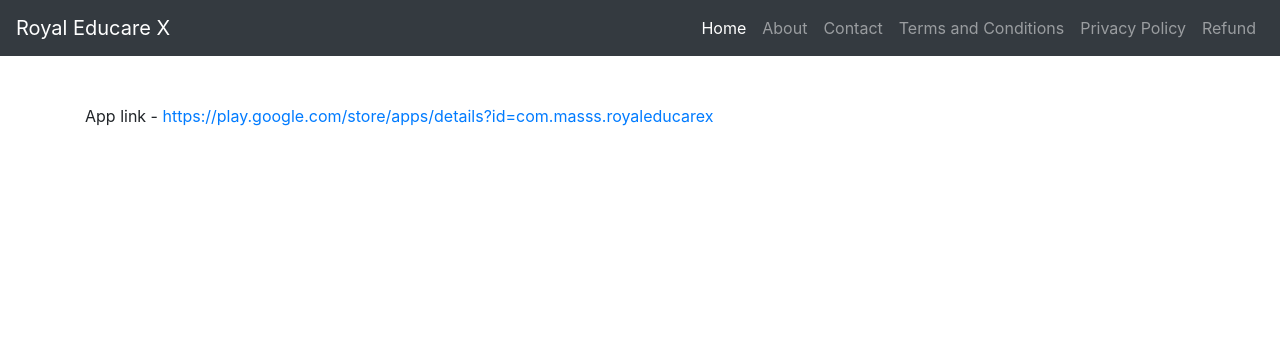
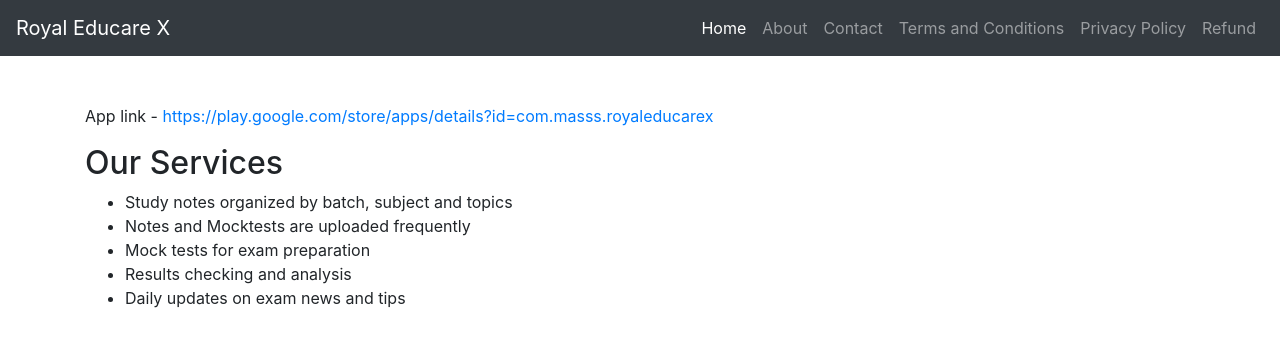
Before and after one commit to asanyal122/royaleducarex, a Flask app: page / in a window 1280 px wide. Shown: the top 347 px of the page. Run offline with Flask 2, Linux system fonts and the light colour scheme; some libraries are stand-ins or nearby versions.

Commit message:
shipping and services added

```diff
--- a/app.py
+++ b/app.py
@@ -26,3 +26,7 @@ def refund():
 @app.route('/terms')
 def terms():
     return render_template('terms.html')
+
+@app.route('/shipping')
+def shipping():
+    return render_template('shipping.html')
--- a/templates/applink.html
+++ b/templates/applink.html
@@ -2,4 +2,17 @@
 
 {% block applink %}
 <p>App link - <a href="https://play.google.com/store/apps/details?id=com.masss.royaleducarex">https://play.google.com/store/apps/details?id=com.masss.royaleducarex</a></p>
+
+<div>
+    <div>
+        <h2>Our Services</h2>
+        <ul>
+            <li>Study notes organized by batch, subject and topics</li>
+            <li>Notes and Mocktests are uploaded frequently</li>
+            <li>Mock tests for exam preparation</li>
+            <li>Results checking and analysis</li>
+            <li>Daily updates on exam news and tips</li>
+        </ul>
+    </div>
+</div>
 {% endblock %}
```
Also changed, not shown: templates/shipping.html (added, +7 -0 lines).
